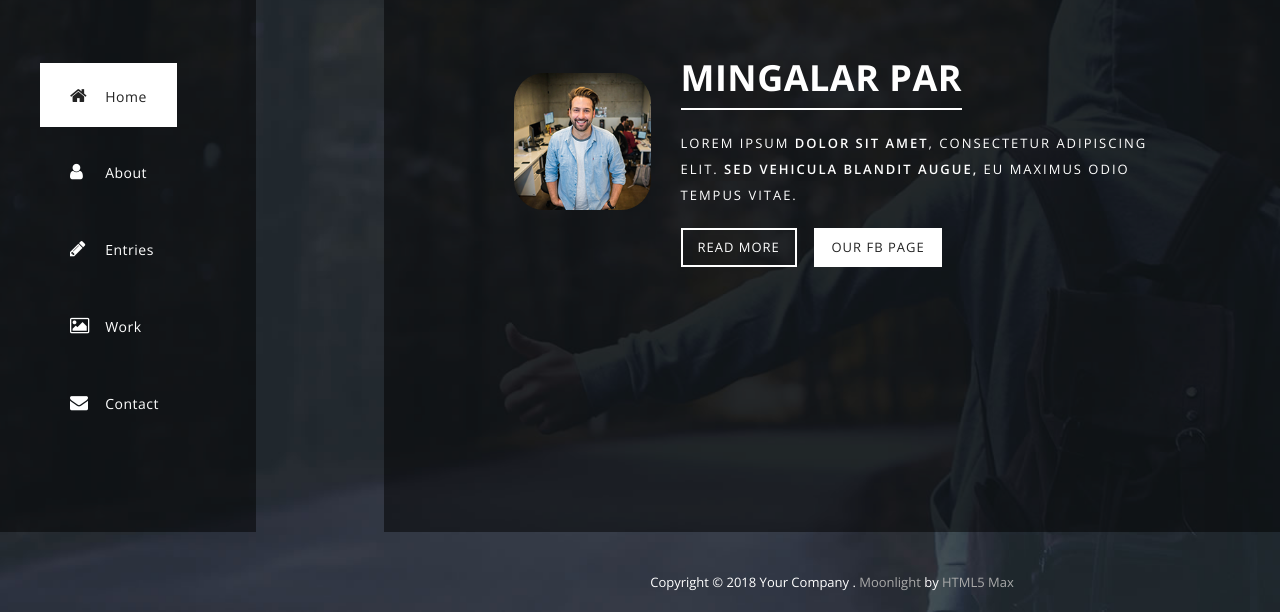
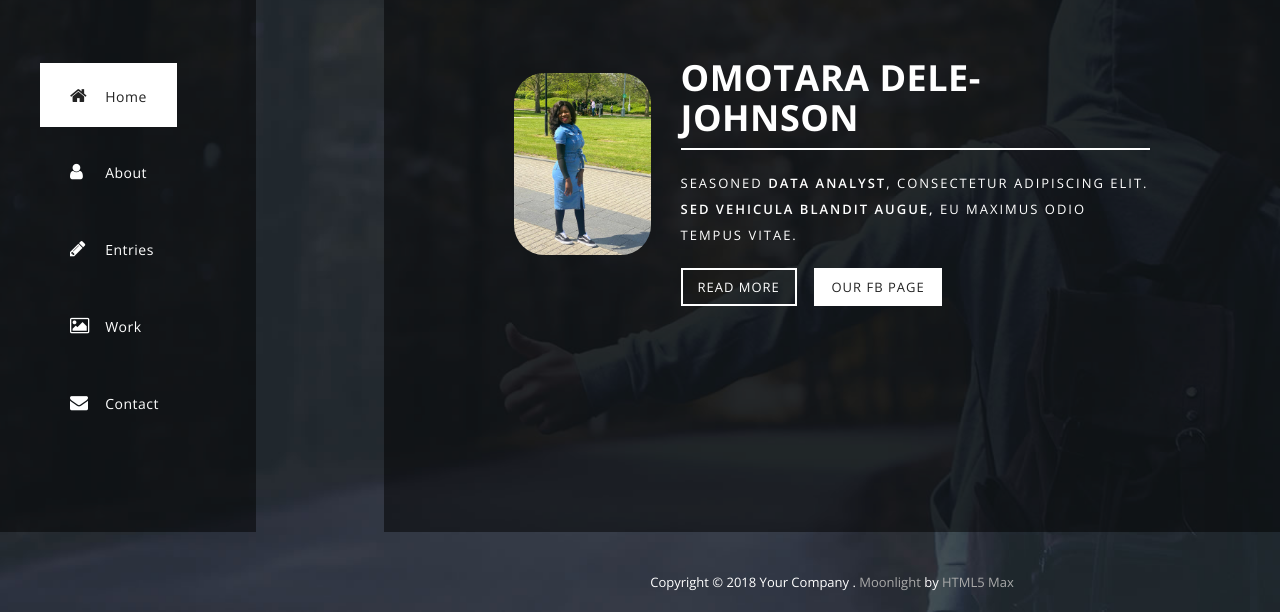
Before and after one commit to OmotaraDeleJohnson/my_portfolio, a plain HTML site: page index.html in a window 1280 px wide. Shown: the part 188-800 px from the top of the page. Drawn offline with nearby package versions, Linux system fonts and the light colour scheme.

Commit message:
add picture

```diff
--- a/index.html
+++ b/index.html
@@ -55,11 +55,11 @@ http://www.templatemo.com/tm-512-moonlight
             <div class="content first-content">
               <div class="container-fluid">
                   <div class="col-md-3">
-                      <div class="author-image"><img src="img/author_image.png" alt=""></div>
+                      <div class="author-image"><img src="img/omotara.jpg" alt=""></div>
                   </div>
                   <div class="col-md-9">
-                      <h2>Mingalar par</h2>
-                      <p>Lorem ipsum <em>dolor sit amet</em>, consectetur adipiscing elit. <em>Sed vehicula blandit augue,</em> eu maximus odio tempus vitae.</p>
+                      <h2>Omotara Dele-Johnson</h2>
+                      <p>Seasoned<em> Data Analyst</em>, consectetur adipiscing elit. <em>Sed vehicula blandit augue,</em> eu maximus odio tempus vitae.</p>
                       <div class="main-btn"><a href="#2">Read More</a></div>
                       <div class="fb-btn"><a href="https://www.facebook.com/templatemo/" target="_blank">Our FB Page</a></div>
                   </div>
```
Also changed, not shown: img/omotara.jpg (added), 1 other file.
